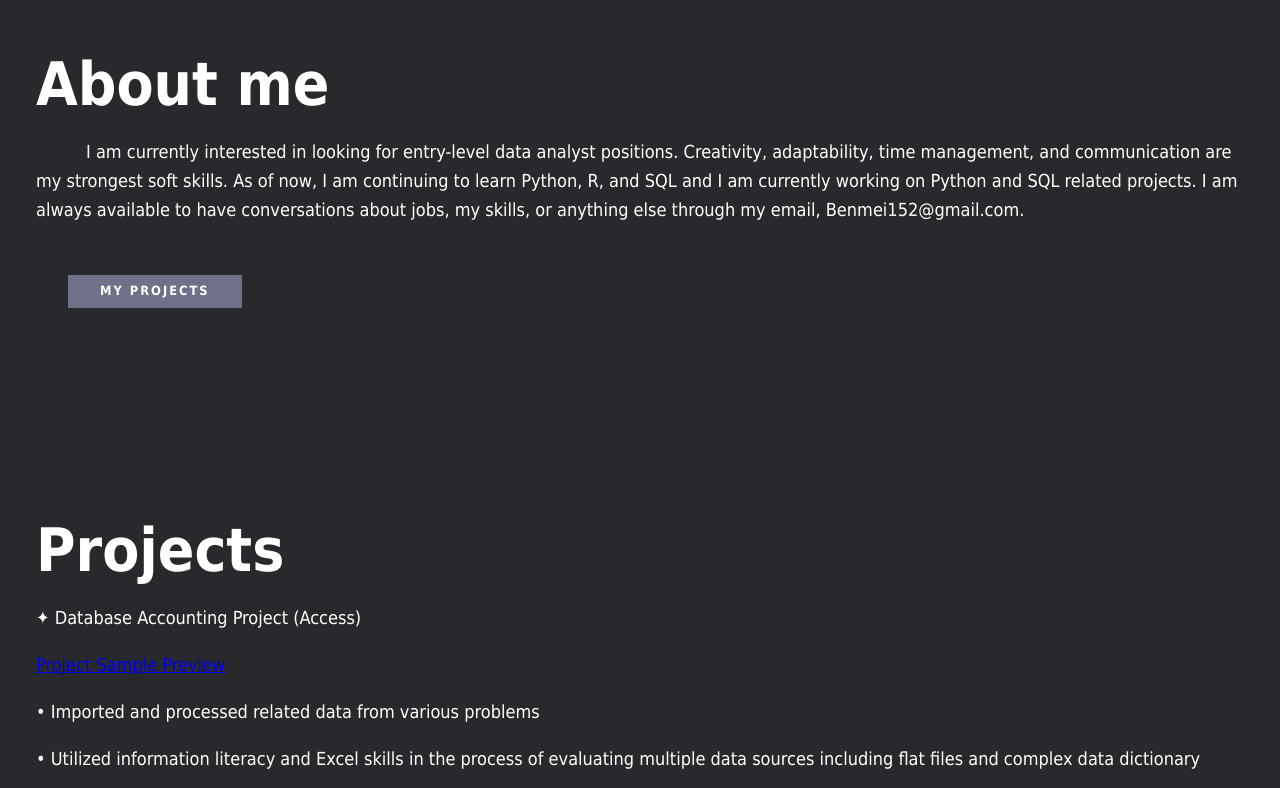
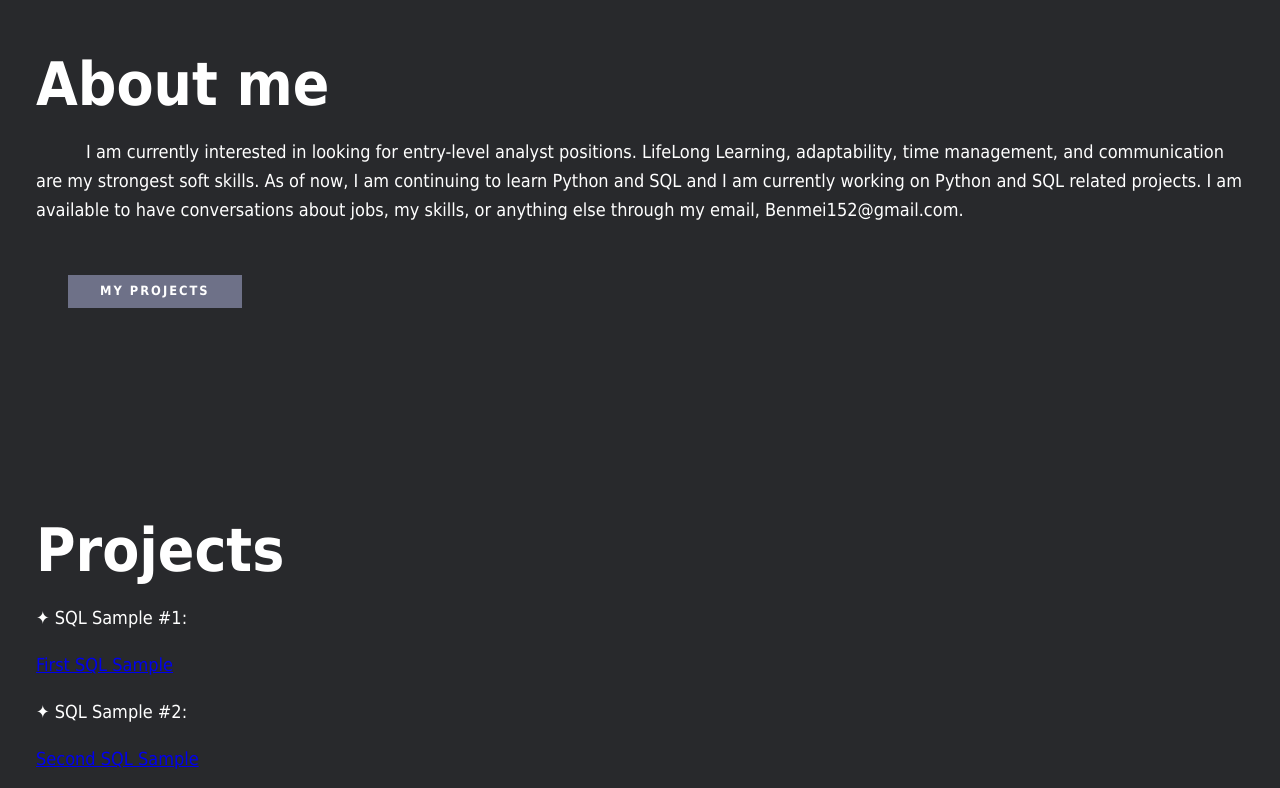
Before and after one commit to BenjaminMei/BenjaminMei.github.io, a plain HTML site: page index.html in a window 1280 px wide. Shown: the part 2760-3548 px from the top of the page. Drawn offline with Linux system fonts and the light colour scheme.

Commit message:
Update index.html

```diff
--- a/index.html
+++ b/index.html
@@ -99,10 +99,10 @@
         <h2 class="section__title section__title--aboutme">About me</h2>
         <p class="section__subtitle section__subtitle--aboutme"></p>
         <div class="aboutme__body">
-            <p style="text-indent: 50px">I am currently interested in looking for entry-level data analyst positions.
-                Creativity, adaptability, time management, and communication are my strongest soft skills.
-                As of now, I am continuing to learn Python, R, and SQL and I am currently working on Python and SQL related projects.
-                I am always available to have conversations about jobs, my skills, or anything else through
+            <p style="text-indent: 50px">I am currently interested in looking for entry-level analyst positions.
+                LifeLong Learning, adaptability, time management, and communication are my strongest soft skills.
+                As of now, I am continuing to learn Python and SQL and I am currently working on Python and SQL related projects.
+                I am available to have conversations about jobs, my skills, or anything else through
                 my email, Benmei152@gmail.com.
             </p>
         </div>
@@ -113,6 +113,23 @@
     <section class="projectssection" id="projects">
         <h2 class="section__title section__title--projects">Projects</h2>
         <p class="section__subtitle section__subtitle--projects"></p>
+        <div class="projectsbody">
+        <p>
+            ✦ SQL Sample #1:
+        </p>
+    <p>
+    <a href="assets/SQL1.pdf" class="sqlsample1">First SQL Sample</a>
+    </p>
+    </div>
+
+        <div class="projectsbody">
+        <p>
+            ✦ SQL Sample #2:
+        </p>
+    <p>
+    <a href="assets/SQL2.pdf" class="sqlsample2">Second SQL Sample</a>
+    </p>
+    </div>
         <div class="projects__body">
             <p>
                 ✦ Database Accounting Project (Access)
@@ -138,6 +155,7 @@
             </p>
             <a href="assets/Writing Sample 2.pdf" class="writingsample1">Second Writing Sample</a>
         </div>
+
     </section>
 
     <!--Learning Materials-->
```
